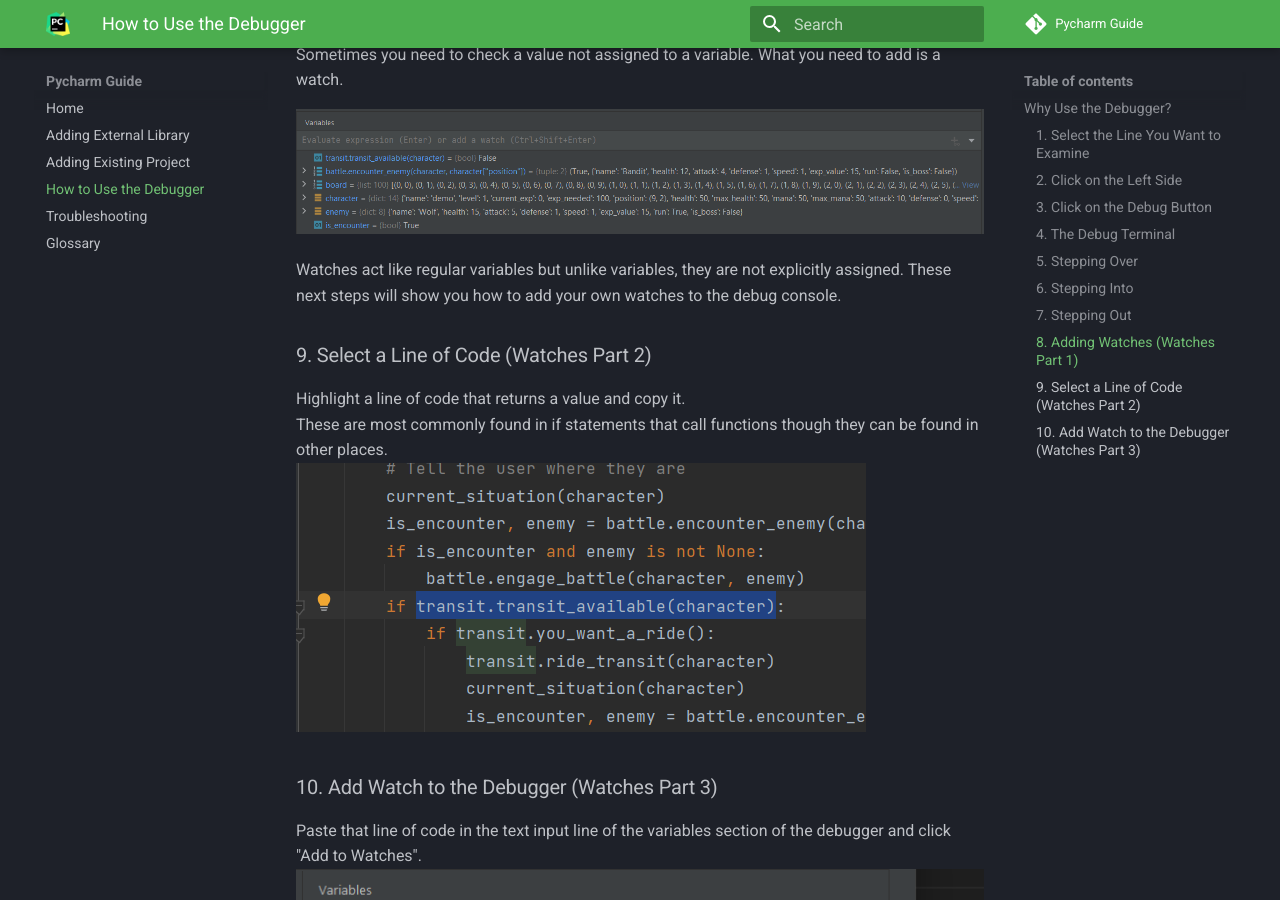
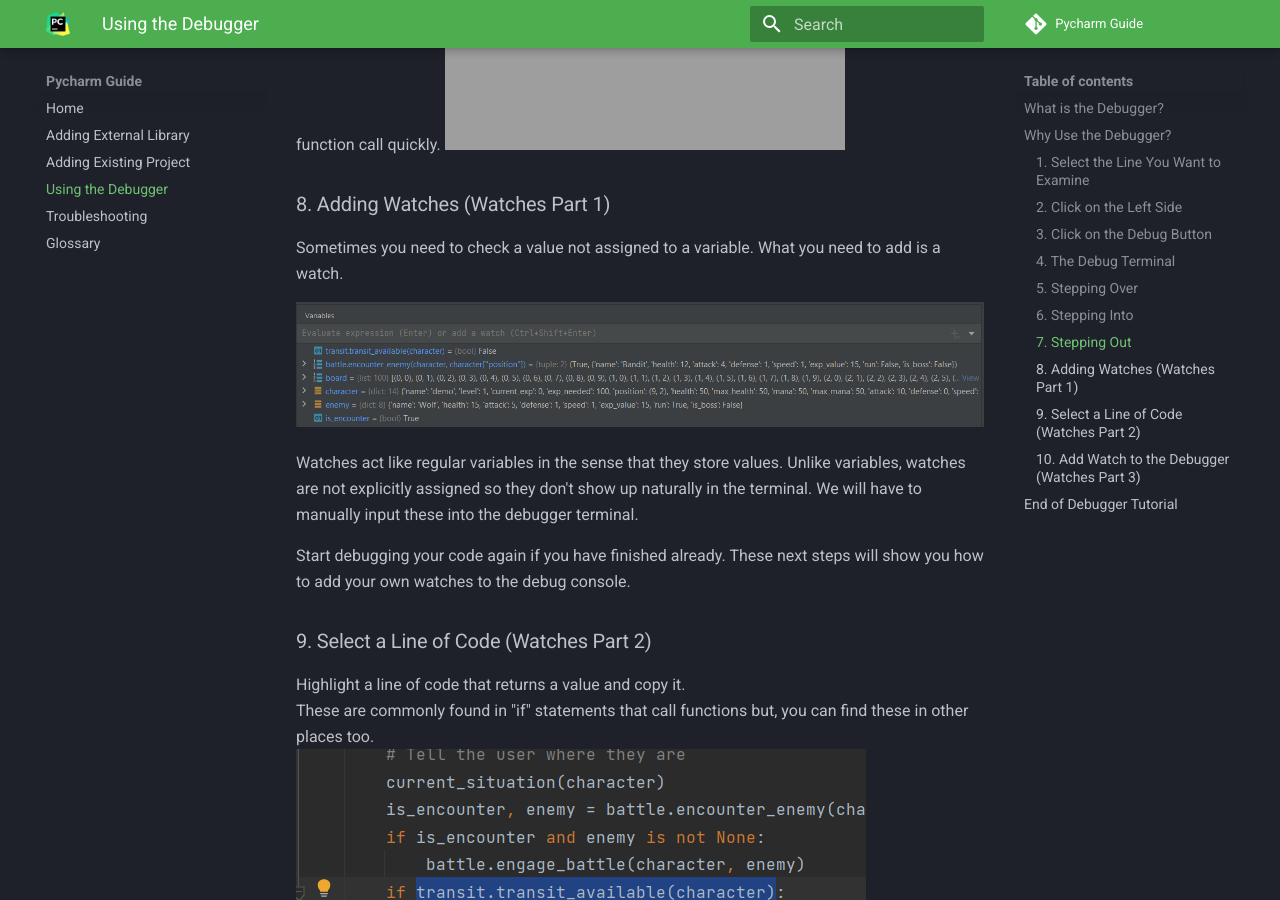
Before and after one commit to WilsonSue/CommUserGuide, an MkDocs documentation site: the page built from docs/Debugger.md, in a window 1280 px wide and 900 px high, scrolled down 5525 px. Built offline with MkDocs 1.6.1 and Material for MkDocs 9.7.7, drawn with Linux system fonts in a browser that asks for light colours; comment, search, counter and statistics services are not loaded; some of the changed text lies outside the part shown.

Commit message:
Update debugger page

```diff
--- a/docs/Debugger.md
+++ b/docs/Debugger.md
@@ -1,4 +1,8 @@
 # **How to Use PyCharm's Debugger**
+
+## What is the Debugger?
+
+ The debugger is a helpful tool included in all JetBrains IDEs. It gives you the ability to analyze at your code line by line to potentially find out what's wrong with it.
 
 ## Why Use the Debugger?
 
@@ -14,13 +18,14 @@
 ### 2. Click on the Left Side
 
  A red dot will appear next to the line's number.
- This red dot tells the debugger where to stop and examine the code.
- If you don't do this, the code will run normally like when you press the run button.
+ This red dot is called a _breakpoint_.
+ It tells the debugger where to stop and examine the code.
  ![debugger marker](Screenshot_8.png)
 
 ### 3. Click on the Debug Button
 
  The debug button is to the right of the run button. If you have done the previous step, a terminal will appear.
+ If you didn't create a breakpoint, clicking the debug button will be the same as clicking the run button.
 
  ![debug button](Screenshot_1.png)
  ![debugger terminal](Screenshot_2.png)
@@ -45,6 +50,7 @@
 
  You will also see five buttons displaying blue arrows near the top of the terminal.
  ![debugger buttons](Screenshot_11.png)
+ Go ahead and start to debug some of your own code if you haven't already.
  The next three steps will tell you about the functions you will use the most while in the debugger.
 
 ### 5. Stepping Over
@@ -76,13 +82,17 @@
 
  ![variable section](Screenshot_12.png)
 
- Watches act like regular variables but unlike variables, they are not explicitly assigned.
+ Watches act like regular variables in the sense that they store values.
+ Unlike variables, watches are not explicitly assigned so they don't show up naturally in the terminal.
+ We will have to manually input these into the debugger terminal.
+
+ Start debugging your code again if you have finished already.
  These next steps will show you how to add your own watches to the debug console.
 
 ### 9. Select a Line of Code (Watches Part 2)
 
  Highlight a line of code that returns a value and copy it.
- These are most commonly found in if statements that call functions though they can be found in other places.
+ These are commonly found in "if" statements that call functions but, you can find these in other places too.
  ![watch candidate](Screenshot_13.png)
 
 ### 10. Add Watch to the Debugger (Watches Part 3)
@@ -93,3 +103,7 @@
  You have successfully added a watch to your variables list!
  Here is a video guide on how to do it.
  ![watch demo](LWR_Recording (15).gif)
+
+## End of Debugger Tutorial
+
+  Now you know most of the basic functions of PyCharm's debugger!
--- a/mkdocs.yml
+++ b/mkdocs.yml
@@ -11,7 +11,7 @@
   - Home: index.md
   - Adding External Library: ExternalLibrary.md
   - Adding Existing Project: ExistingProject.md
-  - How to Use the Debugger: Debugger.md
+  - Using the Debugger: Debugger.md
   - Troubleshooting: Troubleshooting.md
   - Glossary: Glossary.md
 
```
